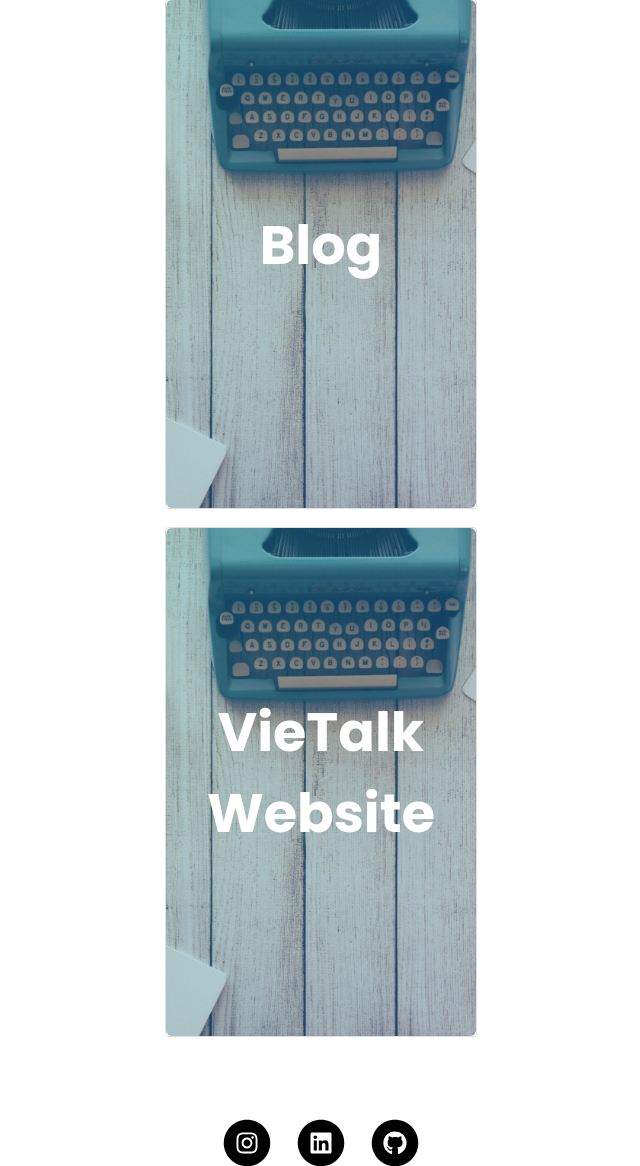
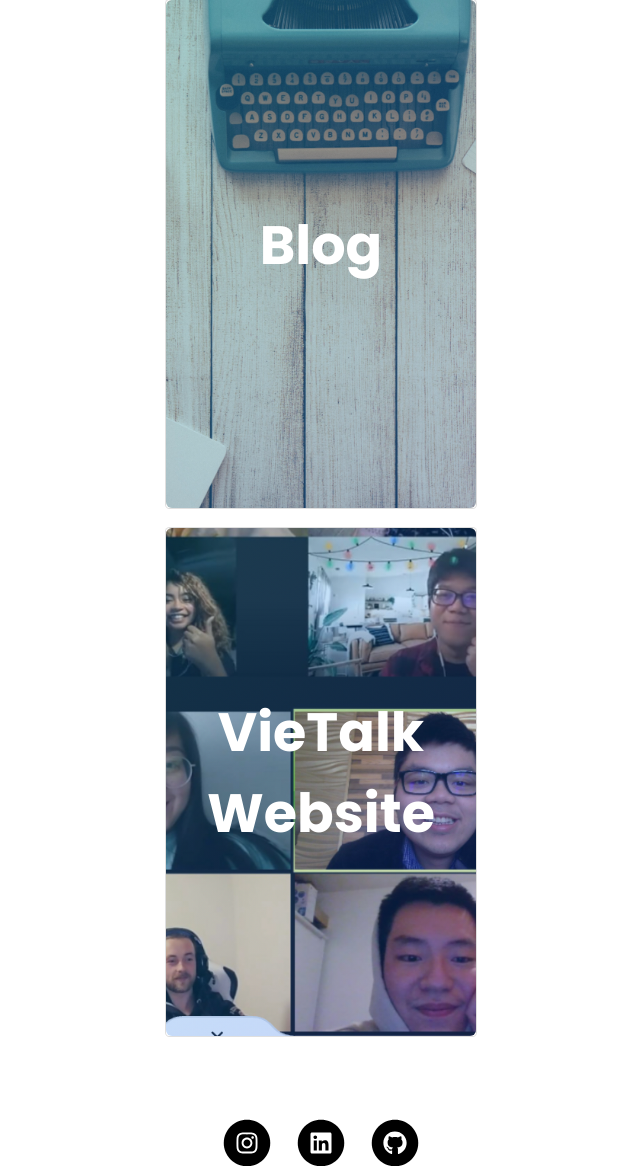
Before and after one commit to BrianTruong23/portfolio_website, a Flask app: page /projects in a window 1280 px wide. Shown: the part 846-2012 px from the top of the page, without its empty margins (319-959 px from the left). Run offline with Flask 2, Linux system fonts and the light colour scheme; some libraries are stand-ins or nearby versions; some web fonts are replaced.

Commit message:
Add VieTalk Website and animation for button

```diff
--- a/main.py
+++ b/main.py
@@ -68,4 +68,4 @@
             print("Error")
 
 if __name__ == '__main__':
-    app.run(host="localhost", port=8000, debug=True)
+    app.run(host='0.0.0.0', port=3000, debug=True)
--- a/projects.py
+++ b/projects.py
@@ -31,7 +31,7 @@
     big_title = "Blog",
     name = "Thang's Blog",
     year = "2021",
-    category = "Blog Website",
+    category = "Website",
     description = "The blog is built as a project from Python Course on Udemy by Angela Yu. It is built by HTML, CSS, and Python with Flask handling the back-end and user registration. It also uses Sqlalchemy to store the database of the users. The blog is where I share my voice. This is where I talk to the world.",
     img_url = "static/images/blog.jpg",
     award = "My Diary",
@@ -41,14 +41,14 @@
 
 project_3 = Project(
     big_title = "VieTalk Website",
-    name = "Thang's Blog",
+    name = "VieTalk Website",
     year = "2021",
-    category = "Blog Website",
-    description = "The blog is built as a project from Python Course on Udemy by Angela Yu. It lets the user register to make comment. It is built by HTML, CSS, and Python with Flask handling the back-end. It also uses Sqlalchemy to store the database of the users. The blog is where I share my voice. This is where I talk to the world.",
-    img_url = "static/images/blog.jpg",
-    award = "My Diary",
-    source_url = "https://github.com/BrianTruong23/thang-blog",
-    demonstration_url = "https://thang-blog.herokuapp.com/"
+    category = "Website",
+    description = "VieTalk is a project that aims to teaches Vietnamese in an engaging and homey fashion with interactive activities. Students not only learn the language but also the culture and they can be a part of a Vietnamese community.This is the website that I personally design for the project.",
+    img_url = "static/images/vieTalk.png",
+    award = "Educational Website",
+    source_url = "https://github.com/BrianTruong23/website_vieTalk_project",
+    demonstration_url = "https://vietalk-project.herokuapp.com/?fbclid=IwAR3RdCYlORBc38J9egN8DMaR073Lt15kkQaEMMa8Abbpwcuj23-L2jfwN9E"
 )
 
 
--- a/templates/base.html
+++ b/templates/base.html
@@ -25,7 +25,7 @@
 
     <nav class="navbar navbar-expand-lg py-0 navbar-light bg-light ">
       <div class="container">
-        <a href="#" class="navbar-brand">
+        <a href="{{url_for('home')}}" class="navbar-brand">
           <!-- Logo Image -->
           <img src="static/images/logo_name.png" width="90" alt="" class="d-inline-block align-middle mr-2">
           <!-- Logo Text -->
--- a/templates/index.html
+++ b/templates/index.html
@@ -33,7 +33,7 @@
 
 {% block content %}
 
-    <section id = "main-page">
+    <section id = "main-page" class = "fade-in">
       <div class="row">
 
         <div class="col-lg-6" >
@@ -48,7 +48,7 @@
         </div>
 
         <div class="col-lg-6 img-center">
-          <img src="static/images/cute_pic.jpg" alt="" class = "avatar-img">
+          <img src="static/images/cute_pic.jpg" alt="" class = "img-center avatar-img animate-slide-in">
         </div>
 
       </div>
--- a/templates/projects.html
+++ b/templates/projects.html
@@ -39,7 +39,7 @@
       {% for project in projects%}
 
       <div class="card" >
-        <div class="front" style="background-image: url('{{project.img_url}}');">
+        <div class="front" style="background-image: url('{{project.img_url}}'); background-position: center;">
             <p class="large">{{project.big_title}}</p>
         </div>
 
```
Also changed, not shown: static/css/style.css (+82 -3 lines), static/images/vieTalk.png (added).
